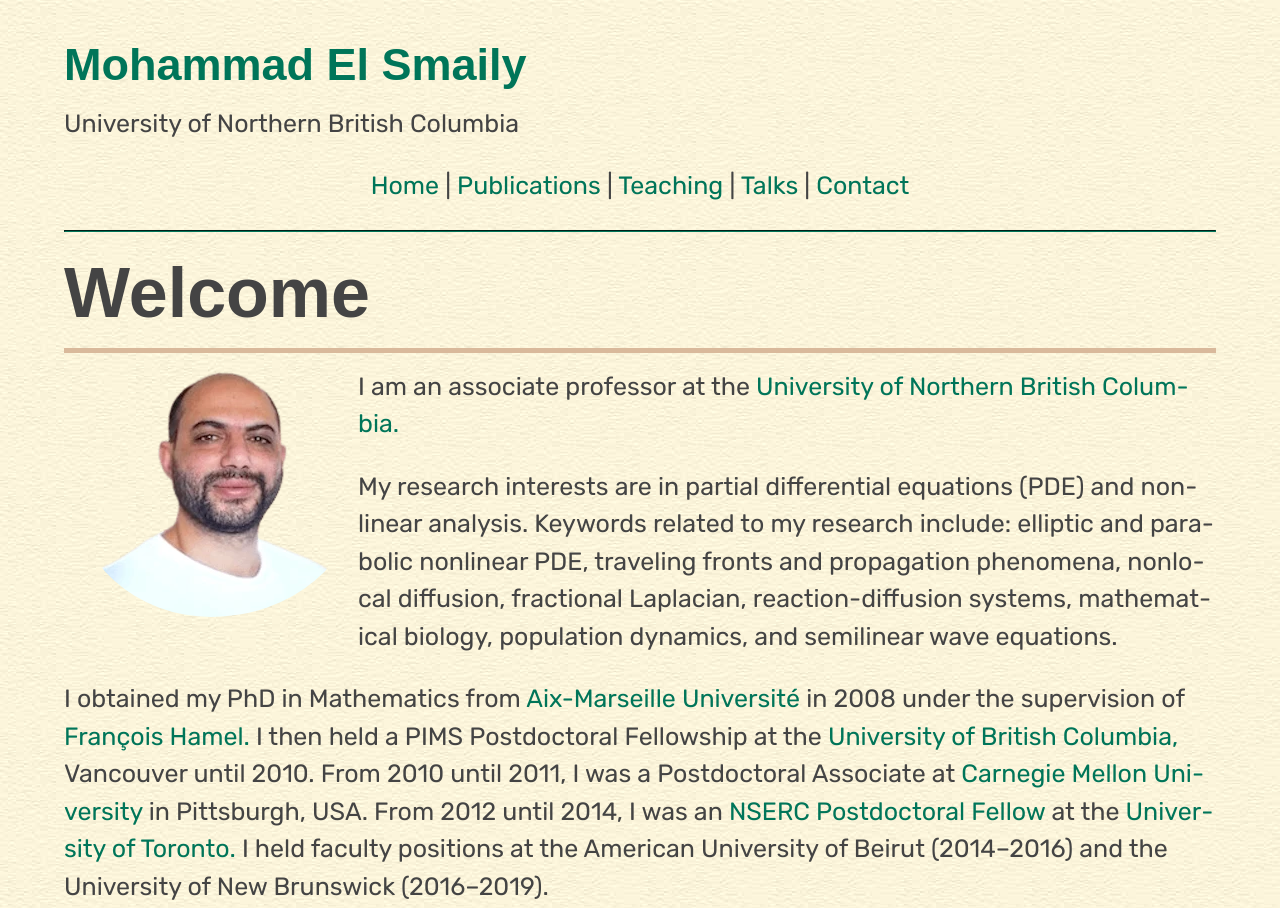
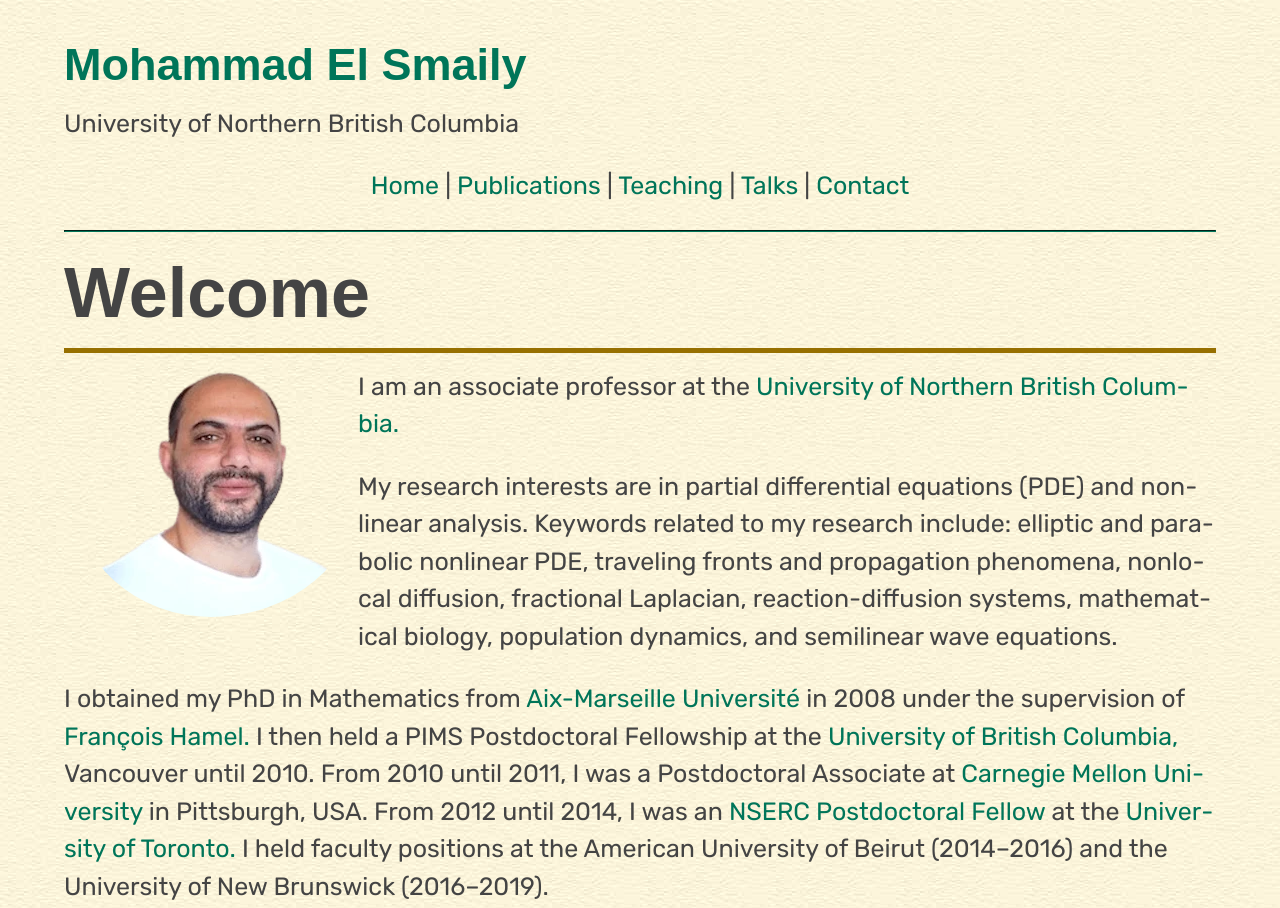
Before and after one commit to elsmaily/elsmaily.github.io, a plain HTML site: page index.html in a window 1280 px wide. Shown: the top 908 px of the page. Drawn offline with Linux system fonts and the light colour scheme.

Commit message:
Add files via upload

```diff
--- a/index.html
+++ b/index.html
@@ -35,7 +35,7 @@
     line-height: .9;
     color:#444;
     padding: 0px 25px 2% 0;
-    border-bottom:5px solid #d9b99b;
+    border-bottom:5px solid #977000;
 }
 
 img { max-width: 80%;padding-left: 1rem;border-radius:50%;}
```
Also changed, not shown: contact.html (+1 -2 lines), publications.html (+1 -1 lines), talks.html (+1 -1 lines), teaching.html (+1 -1 lines).
